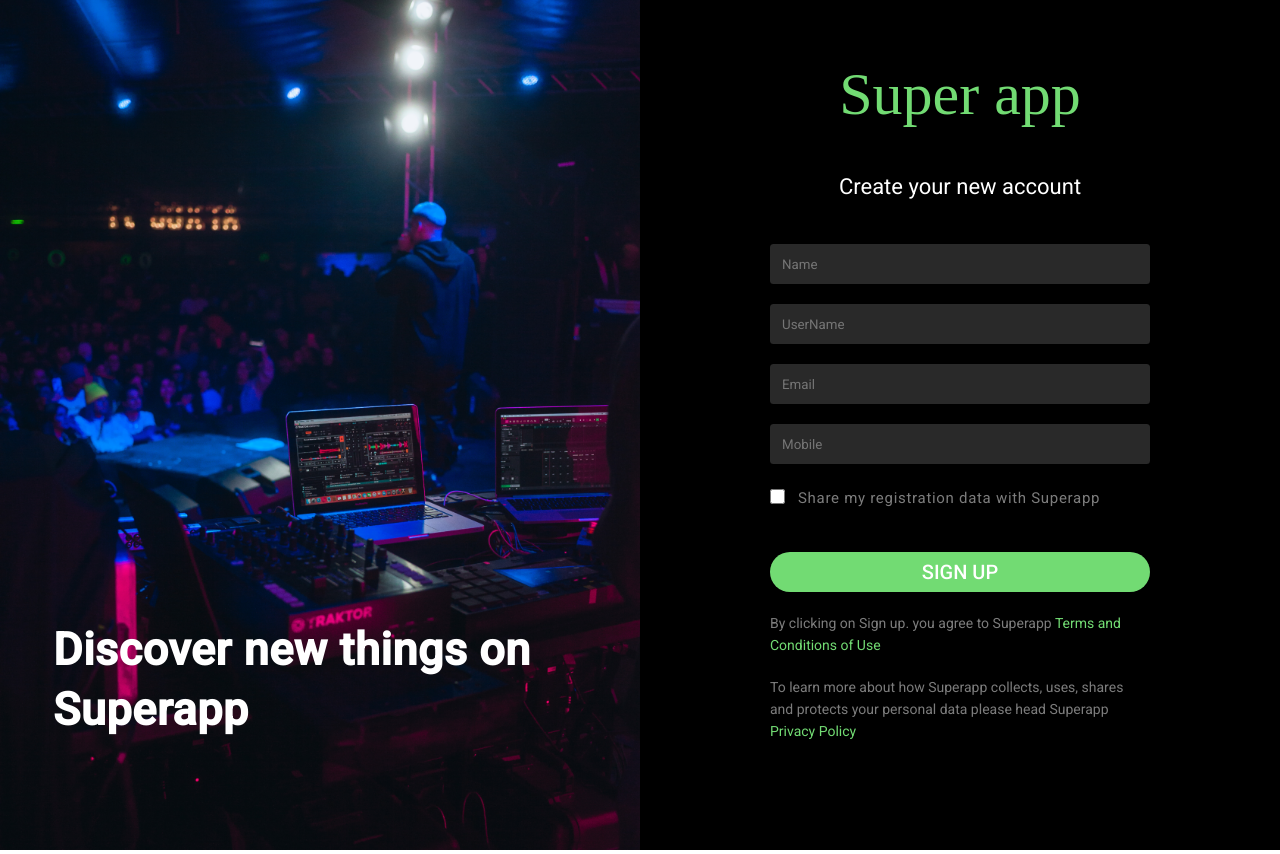
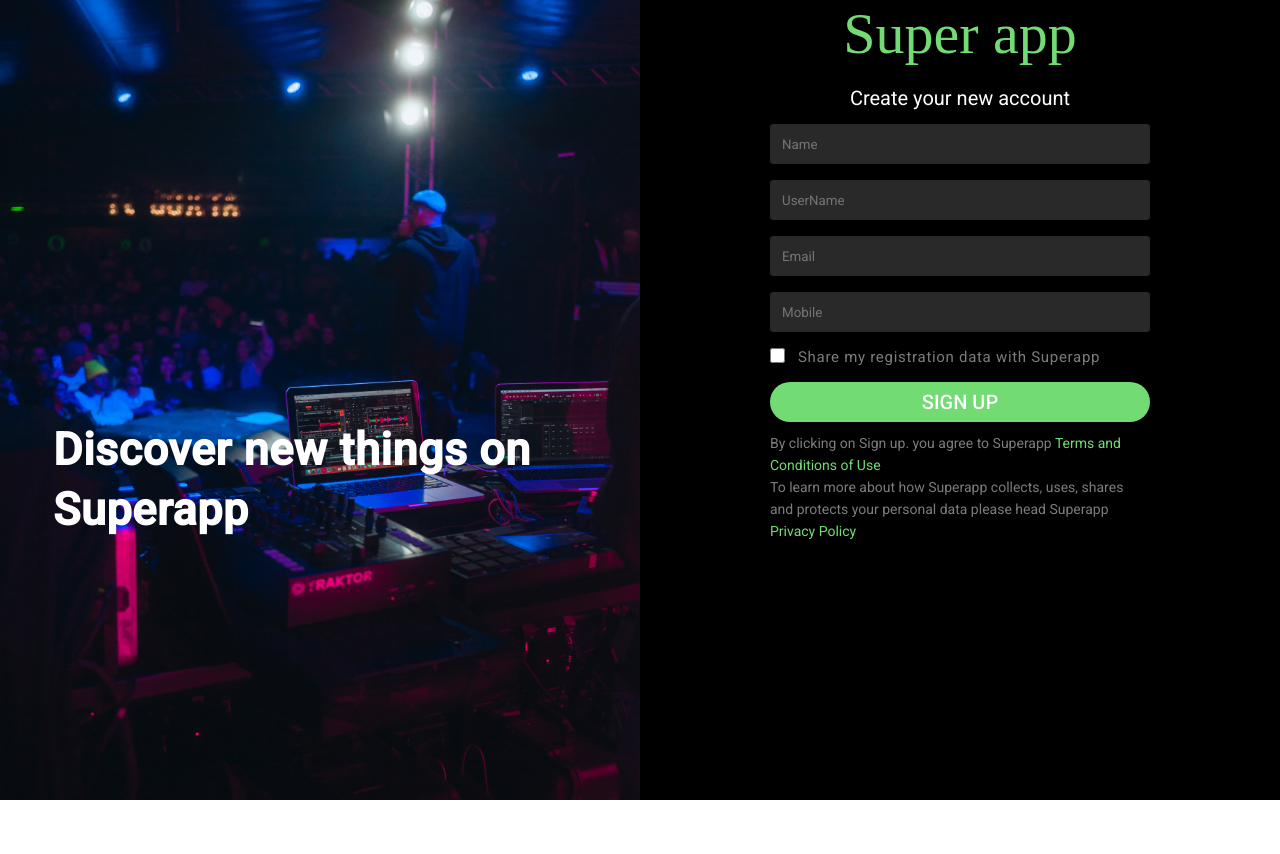
Before and after one commit to Abhay2212/Super-App, a React (Create React App) app: page /login in a window 1280 px wide. After the commit the page ends 800 px from the top, so only its background shows below. Built offline with nearby package versions, Linux system fonts and the light colour scheme; a web font is replaced by a local one.

Commit message:
login page styling change

```diff
--- a/src/Components/Login/Login.module.css
+++ b/src/Components/Login/Login.module.css
@@ -1,8 +1,8 @@
 .container {
   width: 100%;
-  height: 100%;
+  height: 100vh;
   display: flex;
-
+  overflow: hidden;
 }
 .left {
   width: 50%;
@@ -10,12 +10,12 @@
 }
 .left img {
   width: 100%;
-  height: 100%;
+  height: 100vh;
 }
 .left p {
   width: 80%;
   position: absolute;
-  top: 620px;
+  top: 420px;
   left: 53px;
   font-family: Roboto;
   line-height: 60px;
@@ -26,29 +26,27 @@
 }
 .right {
   width: 50%;
+  height: 100vh;
   background: #000;
 }
 .right h2 {
   color: #72db73;
-  margin-top: 60px;
-  font-size: 60px;
-  font-weight: 400;
+  font-size: 58px;
   font-family: Single Day;
   text-align: center;
 }
 .right .smh {
   color: #fff;
   font-family: Roboto;
-  font-size: 22px;
-  line-height: 35px;
+  font-size: 20px;
   text-align: center;
 }
 .form {
-  margin: 40px auto 0;
+  margin: 15px auto 0;
   width: 380px;
   display: flex;
   flex-direction: column;
-  gap: 10px;
+  gap: 8px;
   text-align: center;
 }
 .form input {
@@ -64,7 +62,6 @@
 }
 .form label {
   display: flex;
-  margin-top: 5px;
 }
 .form label input {
   width: 15px;
@@ -81,7 +78,7 @@
   color: #7c7c7c;
 }
 .form button {
-  margin-top: 25px;
+  margin-bottom: 10px;
   padding: 8px 0;
   border-radius: 28px;
   font-family: roboto;
@@ -94,19 +91,20 @@
 }
 .right p {
   width: 380px;
-  margin: 20px auto 0;
+  margin: 0px auto 0;
   font-family: Roboto;
   font-size: 14px;
   color: #7c7c7c;
   line-height: 22px;
 }
-.right p span{
+.right p span {
   font-family: Roboto;
   color: #72db73;
   cursor: pointer;
 }
-.error{
+.error {
   font-family: Roboto;
-  color: #FF0000;
+  color: #ff0000;
   text-align: left;
+  font-size: 14px;
 }
```
